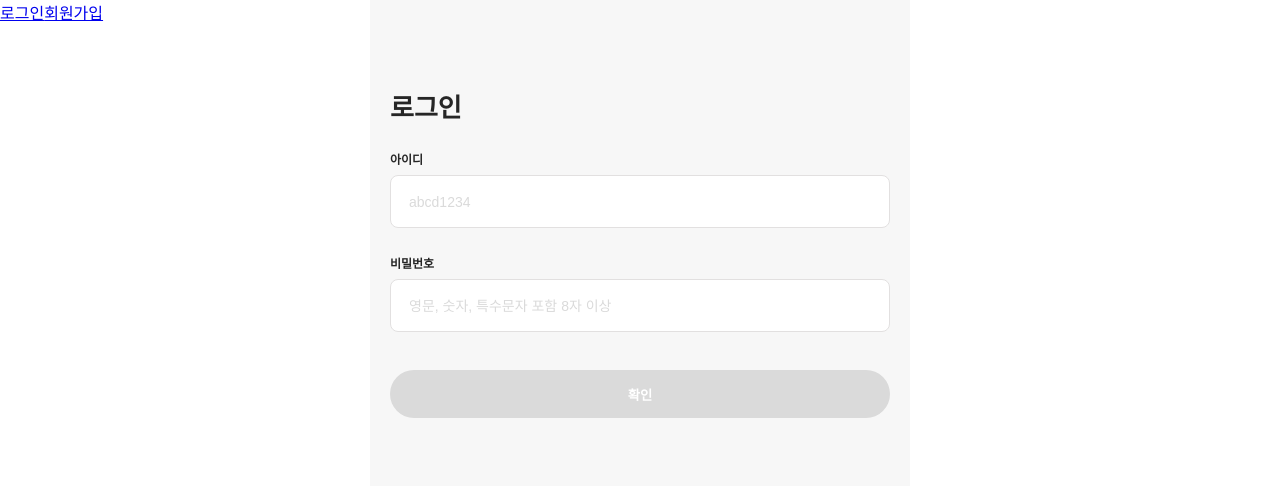
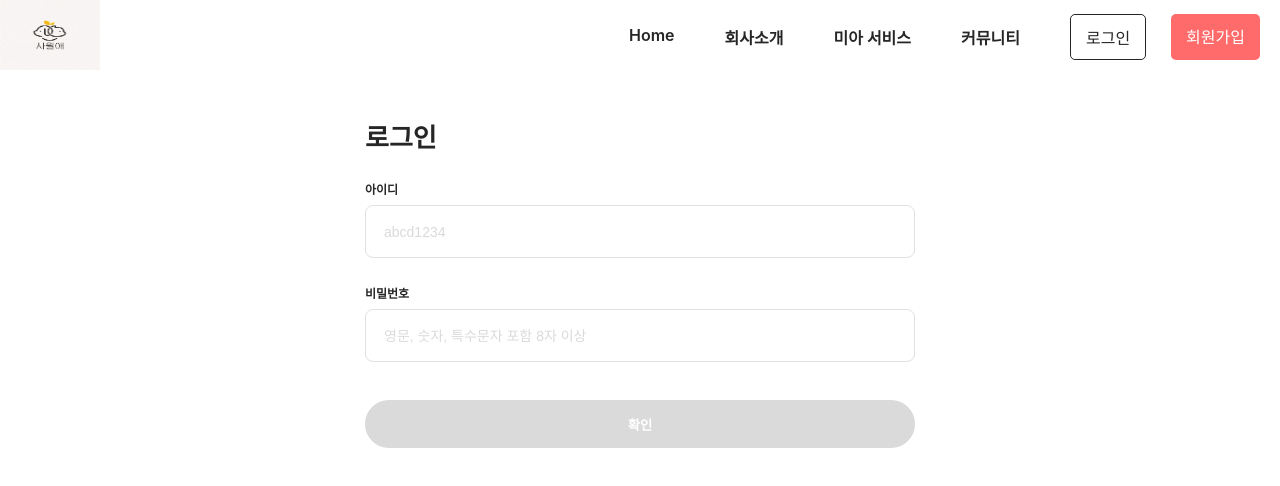
Before and after one commit to whatit0/petCommunity, a React (Create React App) app in the folder frontend/: page /login in a window 1280 px wide. Shown: the top 486 px of the page. Built offline with nearby package versions, Linux system fonts and the light colour scheme.

Commit message:
Feat : React로 Header css 추가

```diff
--- /dev/null
+++ b/frontend/src/components/index/Header.css
@@ -0,0 +1,70 @@
+.header {
+    display: flex;
+    justify-content: flex-start;
+    align-items: center;
+    width: 100%;
+
+
+}
+
+.logo img {
+    width: 100px;
+    height: 70px;
+
+}
+
+.navigation {
+    display: flex;
+    justify-content: flex-end;
+    flex: 1;
+    margin-right: 20px;
+}
+
+.navigation a {
+    text-decoration: none;
+    color: #262626;
+    padding: 10px 15px;
+    margin: 0 10px;
+    font-size: 16px;
+    font-weight: 600;
+    transition: color 0.3s ease;
+}
+
+.navigation a:hover {
+    color: #9e30f4;
+}
+
+.header-links {
+    display: flex;
+}
+
+.btn-login,
+.btn-signup {
+    text-decoration: none;
+    padding: 10px 15px;
+    text-align: center;
+    border-radius: 5px;
+    transition: background-color 0.3s ease;
+    margin: 0 20px 0 5px;
+}
+
+.btn-login {
+    background-color: #fff;
+    color: #262626;
+    border: 1px solid #262626;
+}
+
+.btn-login:hover {
+    background-color: #f2f2f2;
+}
+
+.btn-signup {
+    background-color: #ff6b6b;
+    color: #fff;
+    border: none;
+
+}
+
+.btn-signup:hover {
+    background-color: #e65a5a;
+}
--- a/frontend/src/components/index/Header.jsx
+++ b/frontend/src/components/index/Header.jsx
@@ -1,13 +1,25 @@
 import React from 'react';
 import { Link } from 'react-router-dom';
+import './Header.css'; // 스타일 시트를 임포트합니다.
 
 function Header() {
     return (
-        <div>
+        <header className="header">
+            <div className="logo">
+                <img src="/logo.jpg" alt="Logo"/>
+            </div>
+            <nav className="navigation">
+                <Link to="/community">Home</Link>
+                <Link to="/community">회사소개</Link>
+                <Link to="/community">미아 서비스</Link>
+                <Link to="/community">커뮤니티</Link>
 
-            <Link to="/login">로그인</Link>
-            <Link to="/signup">회원가입</Link>
-        </div>
+            </nav>
+            <div className="header-links">
+                <Link to="/login" className="btn-login">로그인</Link>
+                <Link to="/signup" className="btn-signup">회원가입</Link>
+            </div>
+        </header>
     );
 }
 
--- a/frontend/src/components/member/MemberPage.css
+++ b/frontend/src/components/member/MemberPage.css
@@ -1,15 +1,14 @@
 .page {
     position: absolute;
-    top: 0;
+    top: 30px;
     bottom: 0;
     width: 100%;
-    max-width: 500px;
+    max-width: 550px;
     padding: 0 20px;
 
     left: 50%;
     transform: translate(-50%, 0);
 
-    background-color: #f7f7f7;
     overflow: hidden;
     display: flex;
     flex-direction: column;
--- a/frontend/src/components/member/SignUpPage.jsx
+++ b/frontend/src/components/member/SignUpPage.jsx
@@ -91,7 +91,7 @@
                     userGender,
                     userAddress
                 });
-                console.log(response.data);
+                window.location.href = '/LoginPage.jsx';
             } catch (error) {
                 console.error("회원가입 오류", error);
             }
@@ -211,5 +211,5 @@
                 </div>
             </form>
         </div>
-)
+    )
 }
```
Also changed, not shown: frontend/public/logo.jpg (added). Lines whose indentation alone changed are shown as unchanged.
